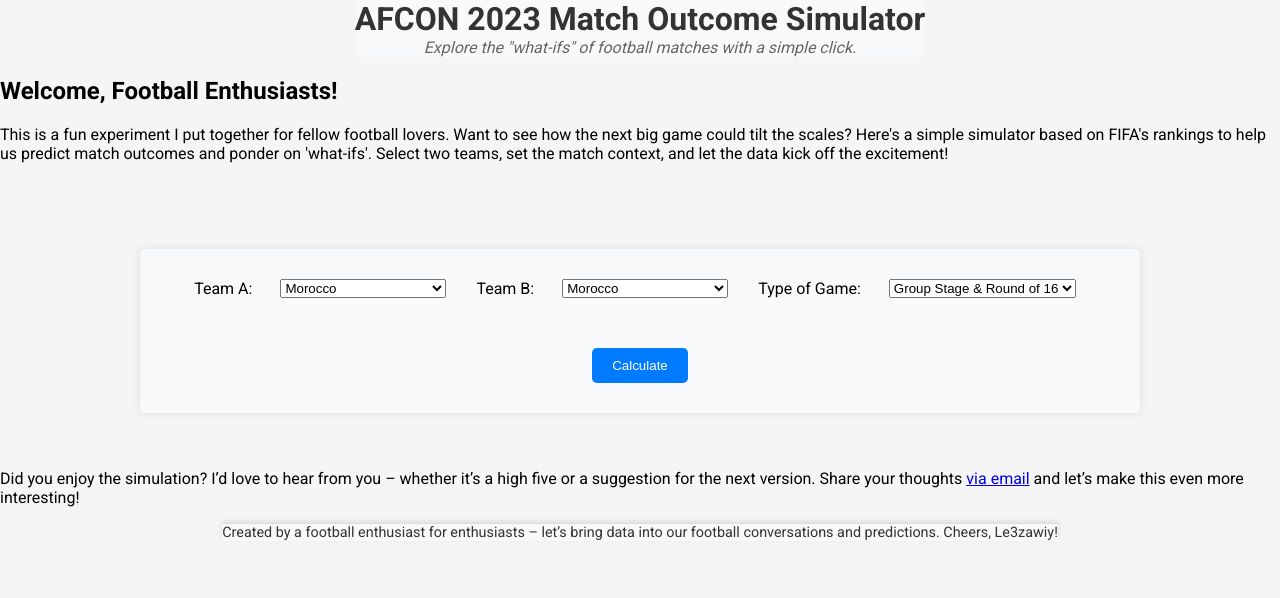
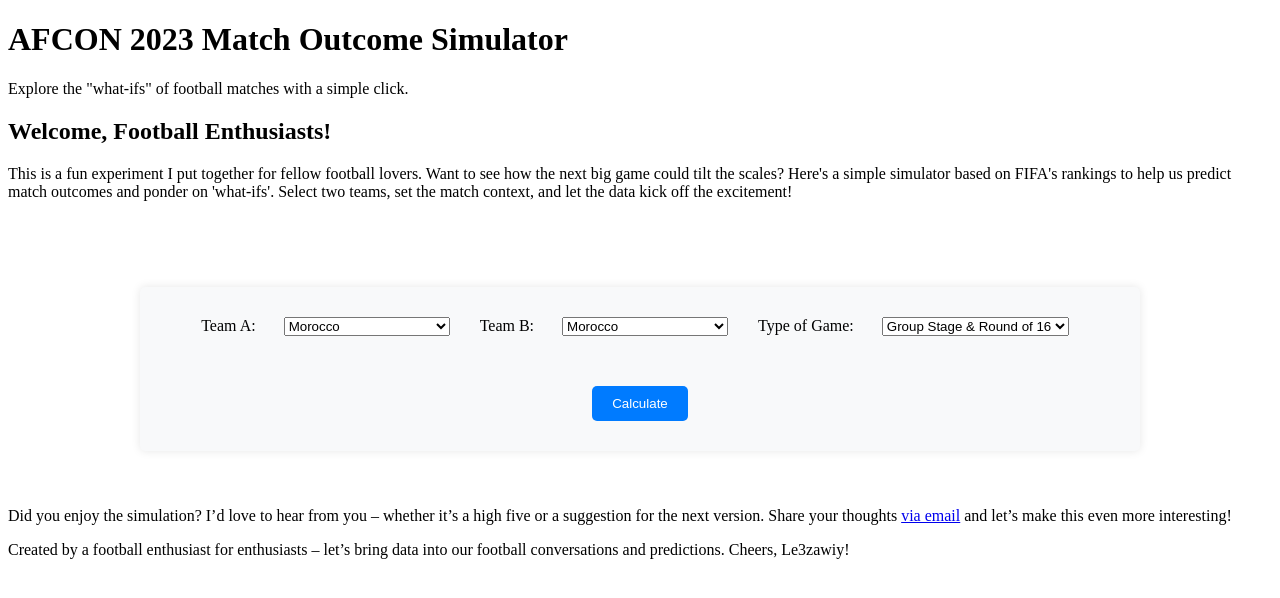
Before and after one commit to l3zawiY/l3zawiY_afcon.github.io, a plain HTML site: page index.html in a window 1280 px wide. Drawn offline with Linux system fonts and the light colour scheme.

Commit message:
getting rid of css

```diff
--- a/styles.css
+++ b/styles.css
@@ -1,25 +1,4 @@
-@import url('https://fonts.googleapis.com/css2?family=Roboto:wght@400;700&display=swap');
 
-:root {
-    --primary-color: #0056b3; /* A shade of blue */
-    --secondary-color: #f8f9fa; /* A light grey for backgrounds */
-    --text-color: #333; /* A dark grey for text */
-  }
-
-header, footer {
-    background-color: var(--secondary-color);
-}
-
-button {
-    background-color: var(--primary-color);
-    color: white;
-    /* Add hover effect */
-    transition: background-color 0.3s;
-}
-
-button:hover {
-    background-color: darken(var(--primary-color), 10%);
-}
 
 
 .content-wrapper {
@@ -137,22 +116,6 @@ button:hover {
     }
 }
 
-body {
-    font-family: 'Roboto', sans-serif;
-    margin: 0;
-    padding: 0;
-    display: flex;
-    flex-direction: column;
-    align-items: center;
-    justify-content: center;
-    background-color: #f5f5f5;
-}
-
-h1, h2, h3, .emphasis {
-    font-weight: 700; /* This selects the bold weight of Roboto */
-  }
-
-
 form {
     margin-bottom: 20px;
 }
@@ -195,31 +158,3 @@ td:first-child,
 th:first-child {
   text-align: left; /* Align scenario text to the left */
 }
-
-footer {
-    text-align: center;
-    box-shadow: 0 -2px 5px rgba(0,0,0,0.1); /* Optional shadow for a "lifted" effect */
-    font-size: 0.9rem; /* Slightly smaller font for the footer */
-    background-color: var(--secondary-color);
-    color: var(--text-color);
-    border-top: 1px solid #ddd; /* subtle separation from content */
-}
-
-footer p {
-    margin: 0; /* Remove default margins */
-}
-
-.app-header {
-    text-align: center;
-}
-
-.app-header h1 {
-    margin: 0;
-    color: #333; /* Dark color for the title text */
-}
-
-.app-header .tagline {
-    margin: 0;
-    color: #666; /* Lighter color for the tagline text */
-    font-style: italic;
-}
```
